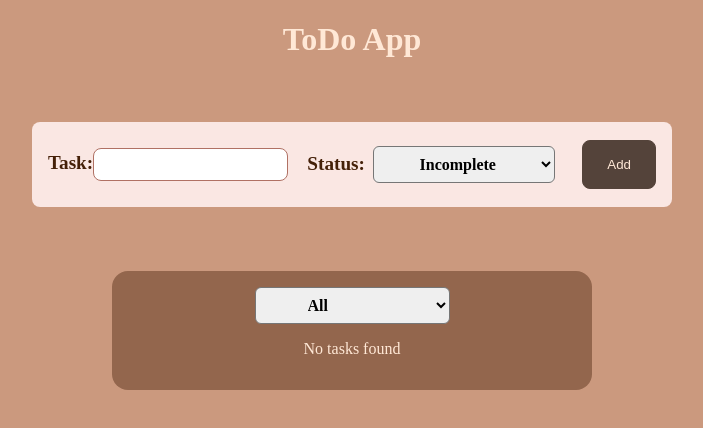
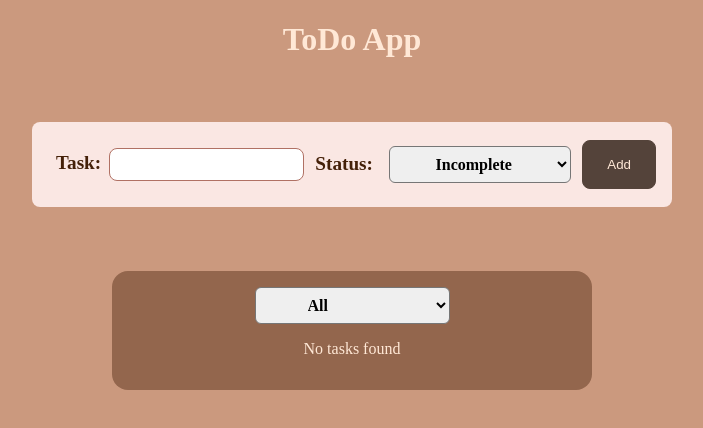
Before and after one commit to sreeyu/todo_list, a React (Create React App) app: page / in a window 1280 px wide. Shown: the top 428 px of the page, without its empty margins (288-991 px from the left). Built offline with nearby package versions, Linux system fonts and the light colour scheme.

Commit message:
UI changes

```diff
--- a/src/components/TodoForm/TodoForm.module.css
+++ b/src/components/TodoForm/TodoForm.module.css
@@ -13,6 +13,7 @@
     font-size: 1.2rem;
     font-weight: bold;
     color: #442008;
+    margin: 0.5rem;
 }
 
 .form input{
```
